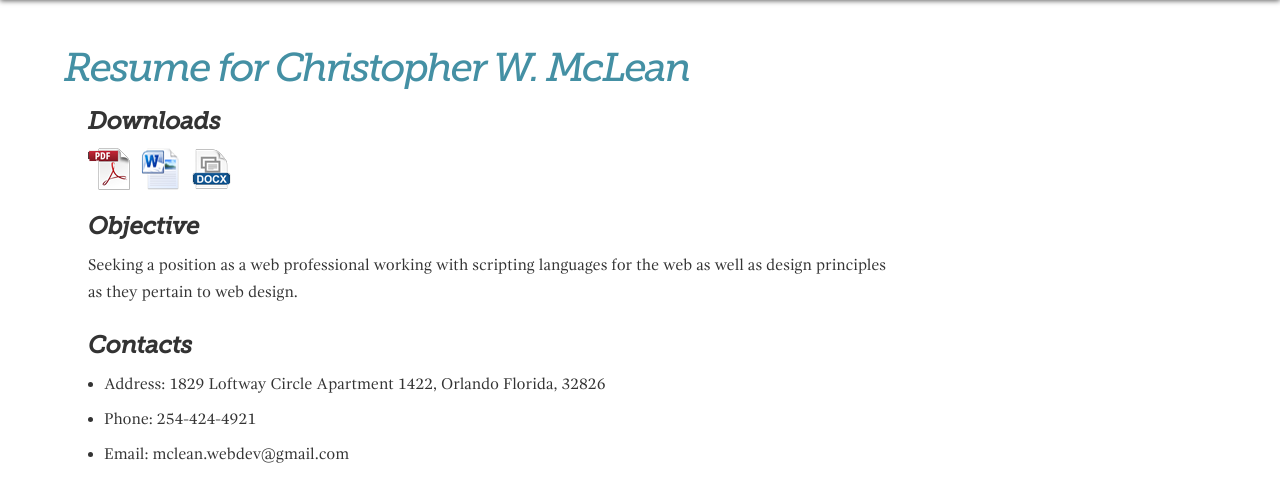
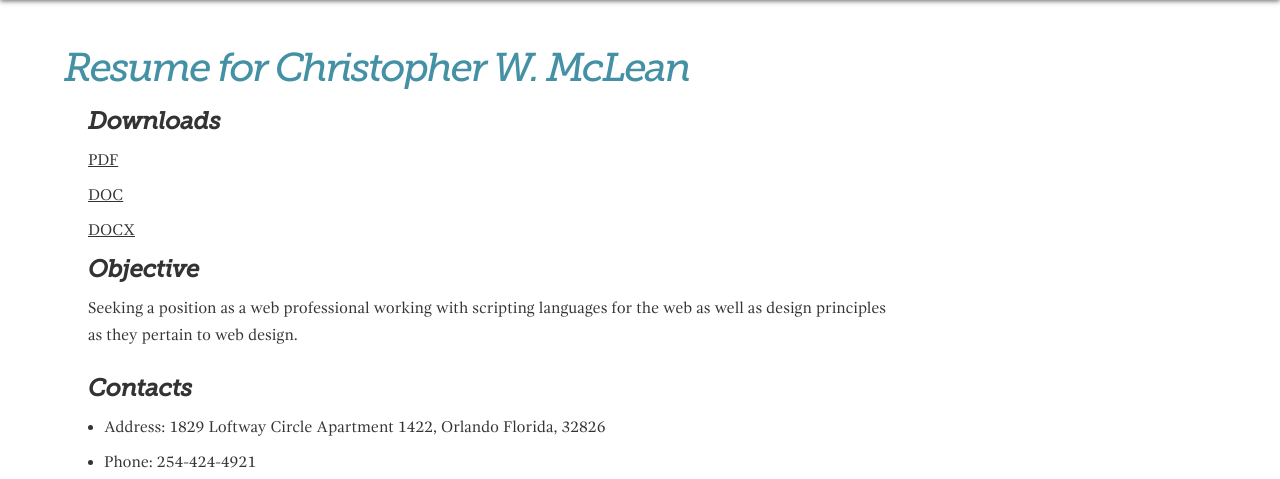
Before and after one commit to havok2905/Portfolio, a PHP site: page /resume.php in a window 1280 px wide. Shown: the part 88-567 px from the top of the page. Run offline with PHP 8.4, Linux system fonts and the light colour scheme; data that the repository does not hold is empty.

Commit message:
removed icons for file downloads to match site aesthetic better

```diff
--- a/resume.php
+++ b/resume.php
@@ -8,10 +8,10 @@
 <h2>Resume for Christopher W. McLean</h2>
 <div class="mx2">
 	<h3 class="resume">Downloads</h3>
-	<ul class="inlinelist">
-		<li><a href="resume/ChristopherMcLeanResume.pdf" target="_blank"><img src="img/pdf.png" alt="pdf icon"/></a></li>
-		<li><a href="resume/ChristopherMcLeanResume.doc"><img src="img/doc.png" alt="doc icon"/></a></li>
-		<li><a href="resume/ChristopherMcLeanResume.docx"><img src="img/docx.png" alt="docx icon"/></a></li>
+	<ul>
+		<li><a href="resume/ChristopherMcLeanResume.pdf" class="underline" target="_blank">PDF</a></li>
+		<li><a href="resume/ChristopherMcLeanResume.doc" class="underline">DOC</a></li>
+		<li><a href="resume/ChristopherMcLeanResume.docx" class="underline">DOCX</a></li>
 	</ul>
 	<h3 class="resume">Objective</h3>
 	<p>
--- a/shittodo.txt
+++ b/shittodo.txt
@@ -2,7 +2,7 @@
 2. Fix Juular scroll top functions to match IE and Firefox
 
 4. Get image for about page
-5. Fix bad markup to make semantic
+
 6. Design Work Page
 7. Restrip higher res header image
 8. Proofread and Rewrite copy
```
